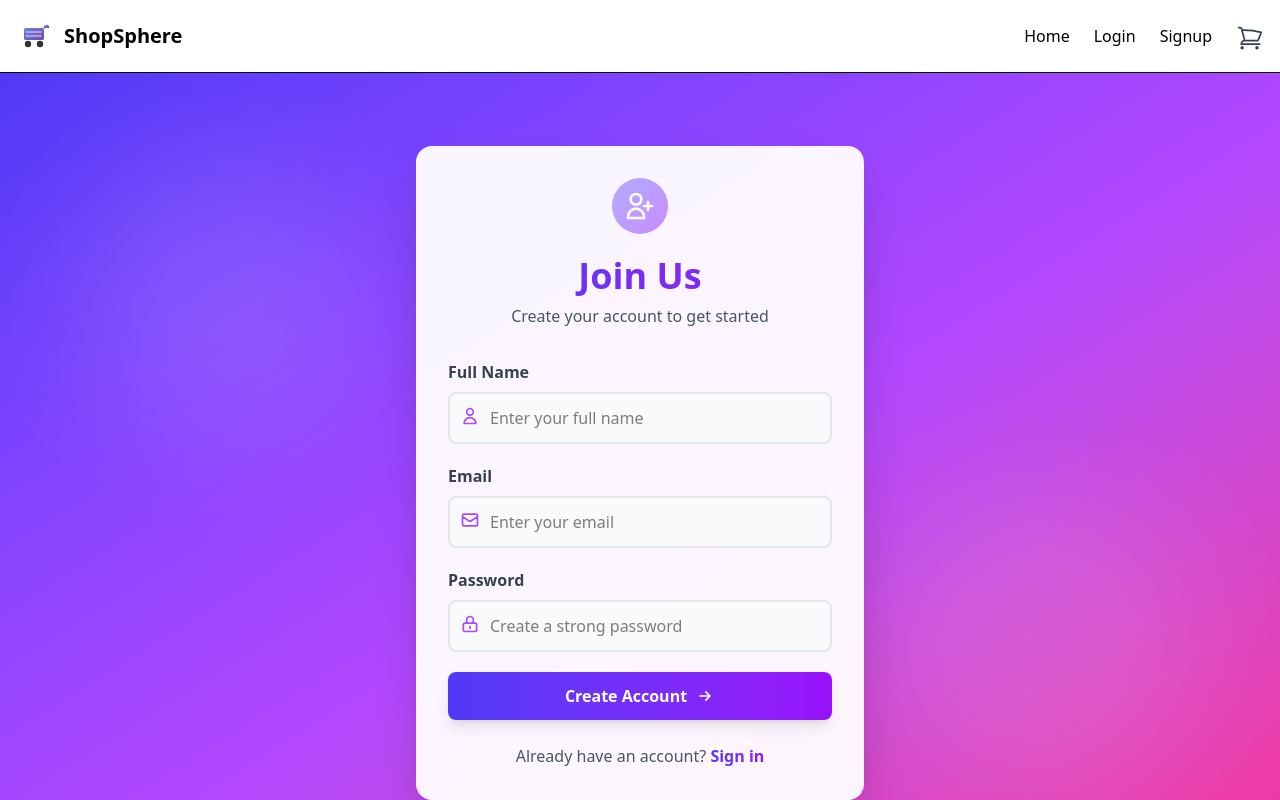
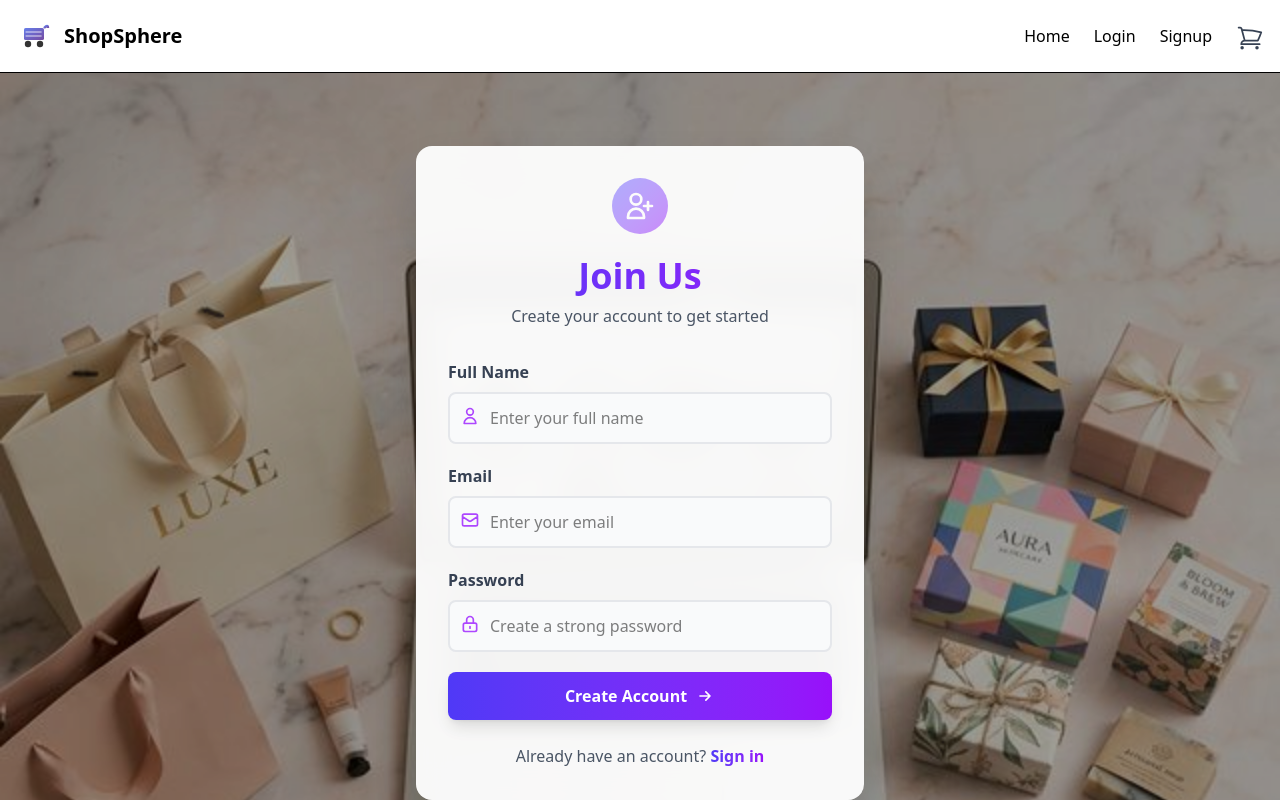
Before and after one commit to msajath/GUI-Project, a Vue app: page /signup in a window 1280 px wide. Shown: the top 800 px of the page. Built offline with nearby package versions, Linux system fonts and the light colour scheme.

Commit message:
Edit the background of signup page

```diff
--- a/SignupView.vue
+++ b/SignupView.vue
@@ -1,8 +1,9 @@
 <template>
-  <div class="min-h-screen bg-gradient-to-br from-indigo-600 via-purple-500 to-pink-500 flex items-center justify-center p-4 relative overflow-hidden">
+  <div class="min-h-screen flex items-center justify-center p-4 relative overflow-hidden bg-cover bg-center" style="background-image: url('/signup-bg.png')">
+    <div class="absolute inset-0 bg-black/40 backdrop-blur-none z-0"></div>
     <!-- Animated background elements -->
-    <div class="absolute top-20 left-20 w-72 h-72 bg-white/10 rounded-full blur-3xl animate-float"></div>
-    <div class="absolute bottom-20 right-20 w-80 h-80 bg-white/10 rounded-full blur-3xl animate-float" style="animation-delay: 1s;"></div>
+    <div class="absolute top-20 left-20 w-72 h-72 bg-white/10 rounded-full blur-3xl animate-float z-0"></div>
+    <div class="absolute bottom-20 right-20 w-80 h-80 bg-white/10 rounded-full blur-3xl animate-float z-0" style="animation-delay: 1s;"></div>
 
     <div class="w-full max-w-md relative z-10">
       <div class="bg-white/95 backdrop-blur-lg p-8 rounded-2xl shadow-2xl transform transition-all duration-500 hover:shadow-3xl hover:scale-105">
```
Also changed, not shown: public/signup-bg.png (added).
